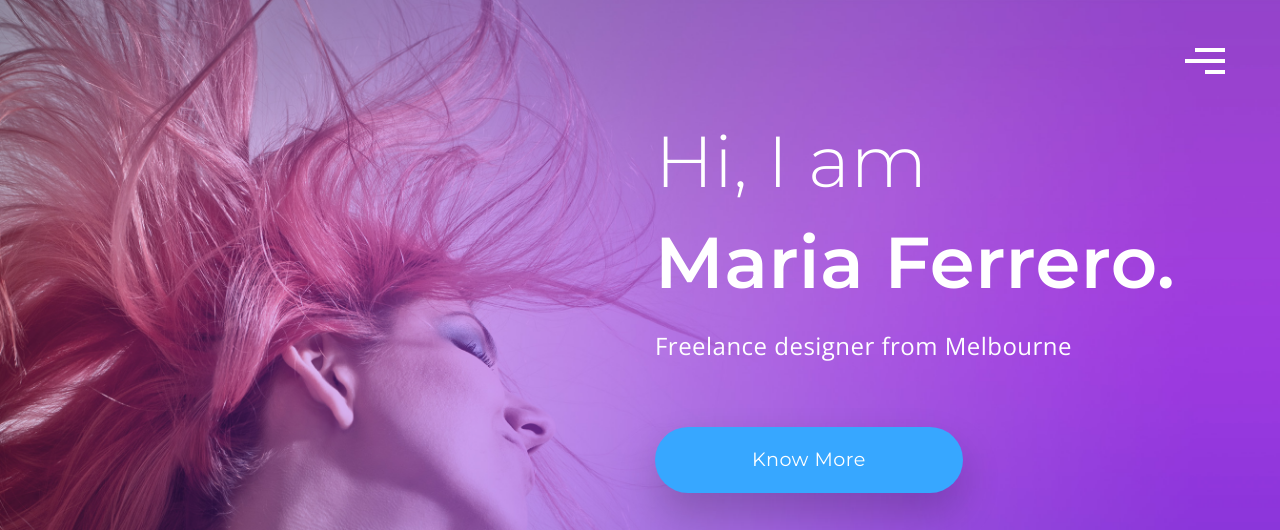
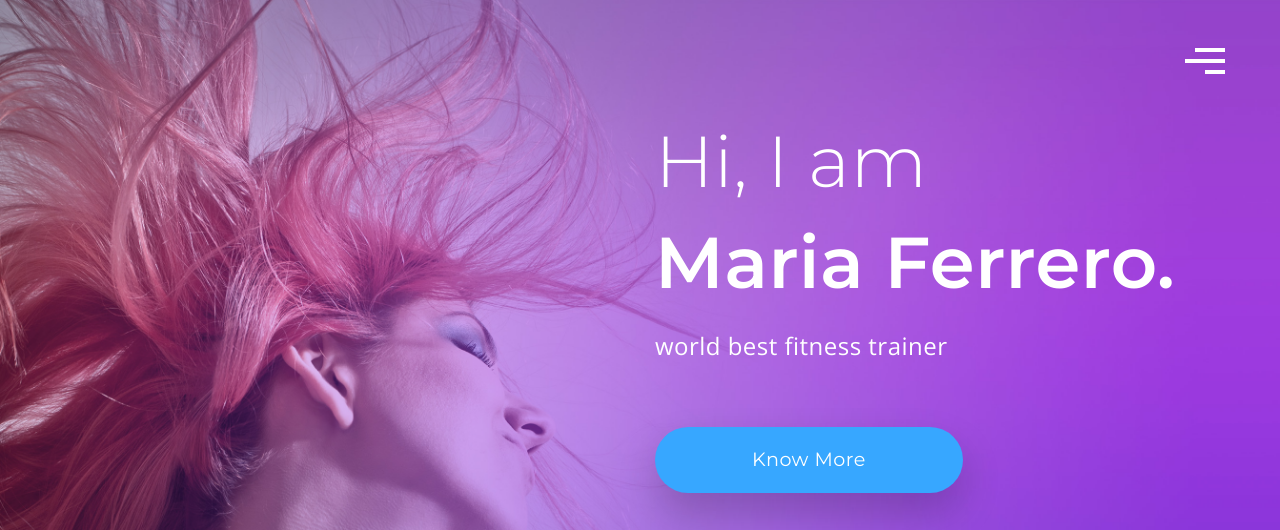
Before and after one commit to Alfiyaqureshi3/mariapro, a plain HTML site: page index.html in a window 1280 px wide. Shown: the top 530 px of the page. Drawn offline with nearby package versions, Linux system fonts and the light colour scheme; a script that the page names is missing.

Commit message:
updated title

```diff
--- a/index.html
+++ b/index.html
@@ -3,7 +3,7 @@
 <head>
   <meta charset="utf-8">
   <meta http-equiv="X-UA-Compatible" content="IE=edge">
-  <meta name="viewport" content="width=device-width, initial-scale=1">
+  <meta name="color" content="width=device-width, initial-scale=1">
   <!-- The above 3 meta tags *must* come first in the head; any other head content must come *after* these tags -->
   <title>One Page Portfolio</title>
 
@@ -51,7 +51,7 @@
               <!-- <a href="#" class="menu"><img src="assets/menu.png"></a> -->
               <div class="hero-text">
                 <h1><span>Hi, I am</span><br>Maria Ferrero.</h1>
-                <h3>Freelance designer from Melbourne</h3>
+                <h3>world best fitness trainer</h3>
                 <a href="#" class="btn btn-lg btn-primary">Know More</a>
                 <ul class="social-links">
                   <li class="label">Join me here</li>
```
